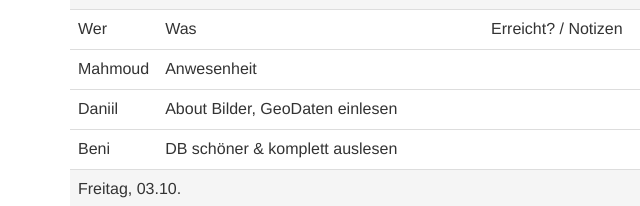
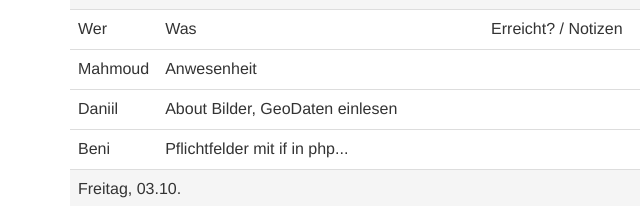
Before and after one commit to bfh/passerelle-informatik-2014, a plain HTML site: page project_broadsport.html in a window 1280 px wide. Shown: the part 2005-2211 px from the top of the page, 0-640 px from the left. Drawn offline with nearby package versions, Linux system fonts and the light colour scheme.

Commit message:
adjusted my goal

```diff
--- a/project_broadsport.html
+++ b/project_broadsport.html
@@ -75,7 +75,7 @@
 	<tr> <td>Wer</td><td>Was</td><td>Erreicht? / Notizen</td> </tr>
     <tr> <td>Mahmoud</td><td>Anwesenheit</td><td></td> </tr>
 	<tr> <td>Daniil</td><td>About Bilder, GeoDaten einlesen</td><td></td> </tr>
-	<tr> <td>Beni</td><td>DB schöner & komplett auslesen</td><td></td> </tr>
+	<tr> <td>Beni</td><td>Pflichtfelder mit if in php...</td><td></td> </tr>
 
     <tr class="active"><td colspan="3">Freitag, 03.10.</td></tr>
 	<tr> <td>Wer</td><td>Was</td><td>Erreicht? / Notizen</td> </tr>
```
